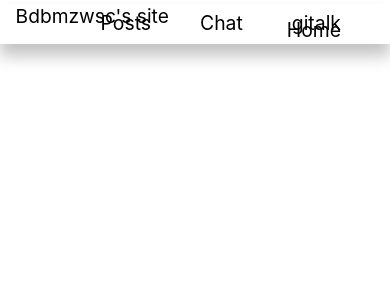
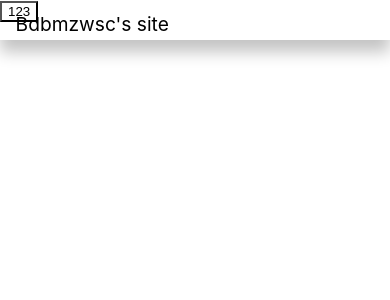
Before and after one commit to Bdbmzwsc/bmsc_site, a Next.js app: page /gitalk in a window 390 px wide. Shown: the top 300 px of the page. Built offline with nearby package versions, Linux system fonts and the light colour scheme.

Commit message:
added mobile adpation

```diff
--- a/compoents/Navbar/Navbar.module.css
+++ b/compoents/Navbar/Navbar.module.css
@@ -17,6 +17,46 @@
   margin-right: 49px;
   transition: all 0.4s;
 }
+.link {
+
+}
 .indexbtn:hover {
     color: #0070f3;
 }
+.navbarto {
+  display: none;
+}
+.navbarhi {
+
+}
+.navbarmo {
+  opacity: 0;
+}
+
+@media(max-width: 600px) {
+    .navbarto {
+      display: inline-block;
+      background-color: inherit;
+      margin-right: 13px;
+    }
+    .navbarmo {
+      opacity: 1;
+      transition: all 0.13;
+      flex-direction: column;
+    }
+    .navbarmohi {
+      display: none;
+    }
+    .navbarhi {
+      display: none;
+      opacity: 0;
+  transition: all 0.13s;
+  position: absolute;
+  color: inherit;
+    }
+    .title {
+      margin-top: -10px;
+    }
+
+
+}
--- a/compoents/Navbar/Navbar.tsx
+++ b/compoents/Navbar/Navbar.tsx
@@ -1,13 +1,36 @@
 import styles from './Navbar.module.css';
+import React from 'react';
 interface indnaConfig {
     ind: string,
     nam: string
 }
 export default function Navbar({title,config}: any){
-    return(<div className={styles.Navbar}>
+    const [iscli,Setiscli]=React.useState(false);
+    return(
+    <div className={styles.Navbar}>
+        <button className={styles.navbarto}
+        onClick={() => Setiscli(!iscli)}
+        >
+123
+        </button>
         <div className={styles.title}>{title}</div>
+        <div className={styles.navbarhi}>
         {config.map((nameindex: indnaConfig)=>{
-            return <div className={styles.indexbtn}><a href={nameindex.ind}>{nameindex.nam}</a></div>
+            return <div className={styles.indexbtn}>
+                <a href={nameindex.ind}>{nameindex.nam}</a>
+                </div>
         })}
+        </div>
+        {iscli && (
+            <div className={`${styles.navbarmo} ${!iscli && styles.navbarmohi}`}>
+                     {config.map((nameindex: indnaConfig)=>{
+            return <div className={styles.indexbtn}>
+                <a onClick={()=>Setiscli(false)} href={nameindex.ind}>{nameindex.nam}</a>
+                </div>
+        })}
+            </div>
+        )
+
+        }
     </div>)
 }
```
